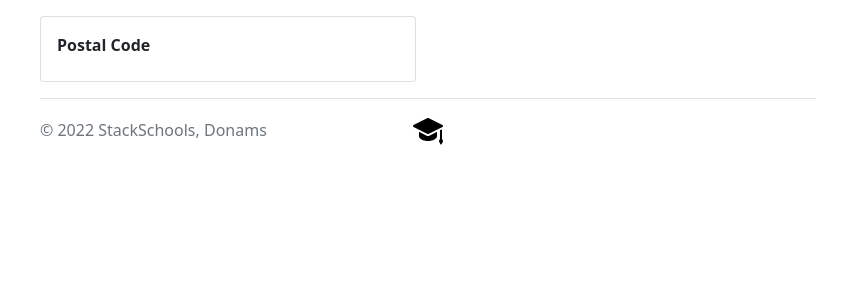
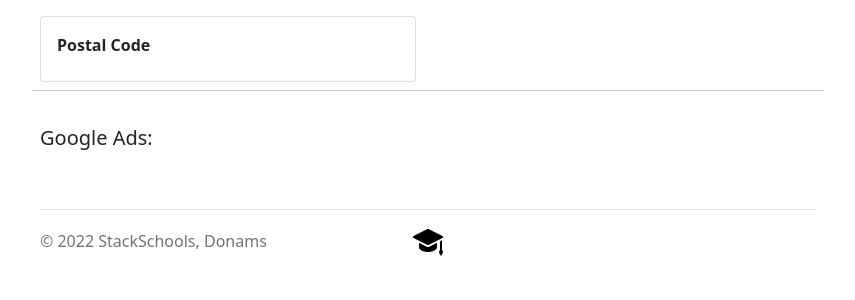
Before and after one commit to suhailvs/stackschools, a Django app: template postalcodes/templates/postalcodes/postalcode.html in a window 1280 px wide. Shown: the part 57-357 px from the top of the page, without its empty margins (212-1067 px from the left). Run offline with Django 4.2, Linux system fonts and the light colour scheme; the template is opened without the code that fills it, so the values that code supplies are empty; parts of the project's set-up code (start-up, migrations or seed data) failed here and were passed over; some libraries are stand-ins or nearby versions.

Commit message:
added google adsense to pincode

```diff
--- a/postalcodes/templates/postalcodes/postalcode.html
+++ b/postalcodes/templates/postalcodes/postalcode.html
@@ -25,12 +25,6 @@
         <div class="card-header">
             <h4 class="card-title">{{d.place}}</h4>
         </div>
-        <!-- <ul class="list-group list-group-flush">
-            <li class="list-group-item"><p class="mb-1"><strong>Place:</strong> {{d.place}}</p></li>
-            <li class="list-group-item"><p class="mb-1"><strong>State:</strong> {{d.admin_name1}}</p></li>
-            <li class="list-group-item"><p class="mb-1"><strong>Province:</strong> {{d.admin_name2}}</p></li>
-            <li class="list-group-item"><p class="mb-0"><strong>Community:</strong> {{d.admin_name3}}</p></li>
-        </ul> -->
         <div class="card-body">
           <p class="mb-1"><strong>Country:</strong> {{d.country|getcountryname}}({{d.country}})</p>
           <p class="mb-1"><strong>Place:</strong> {{d.place}}</p>
@@ -41,5 +35,6 @@
       </div>
     </div>
     {% endfor %}
+    {% include 'google_adsense.html' %}
   </div>
 {% endblock %}
```
